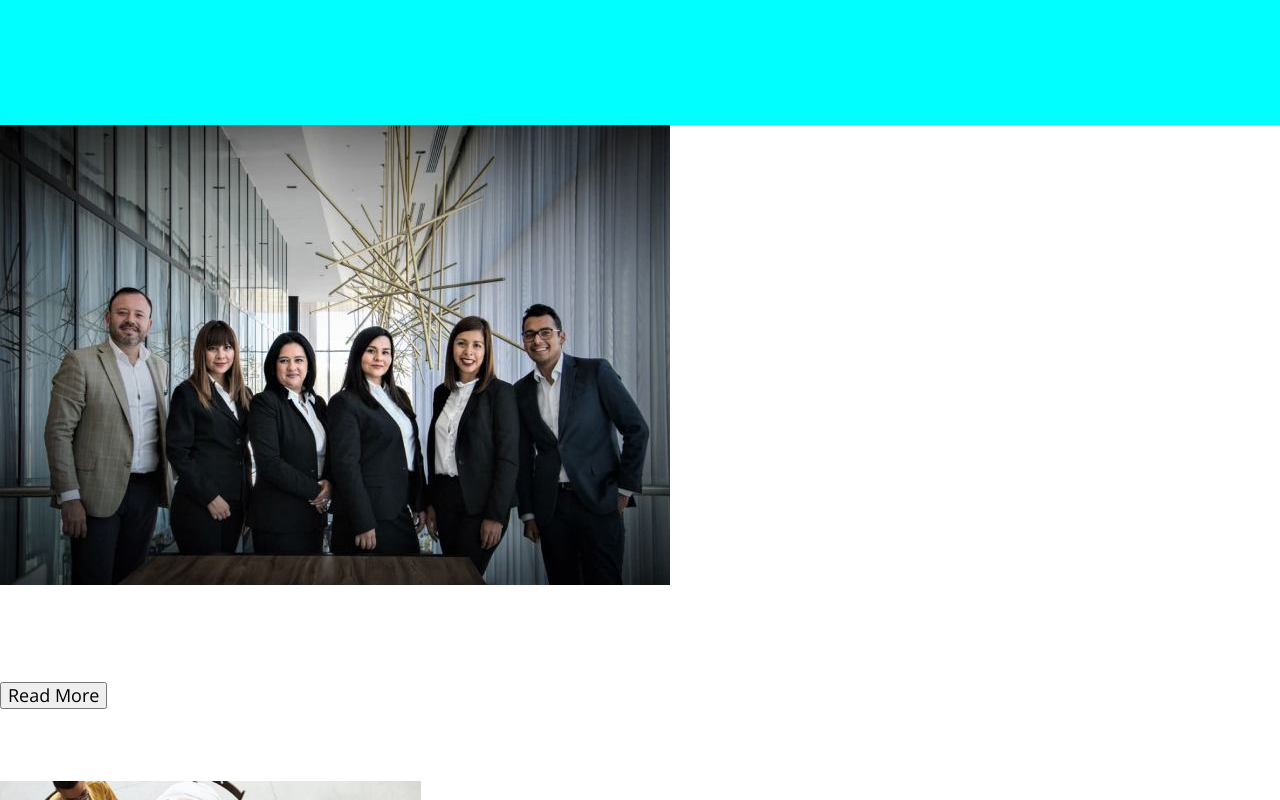
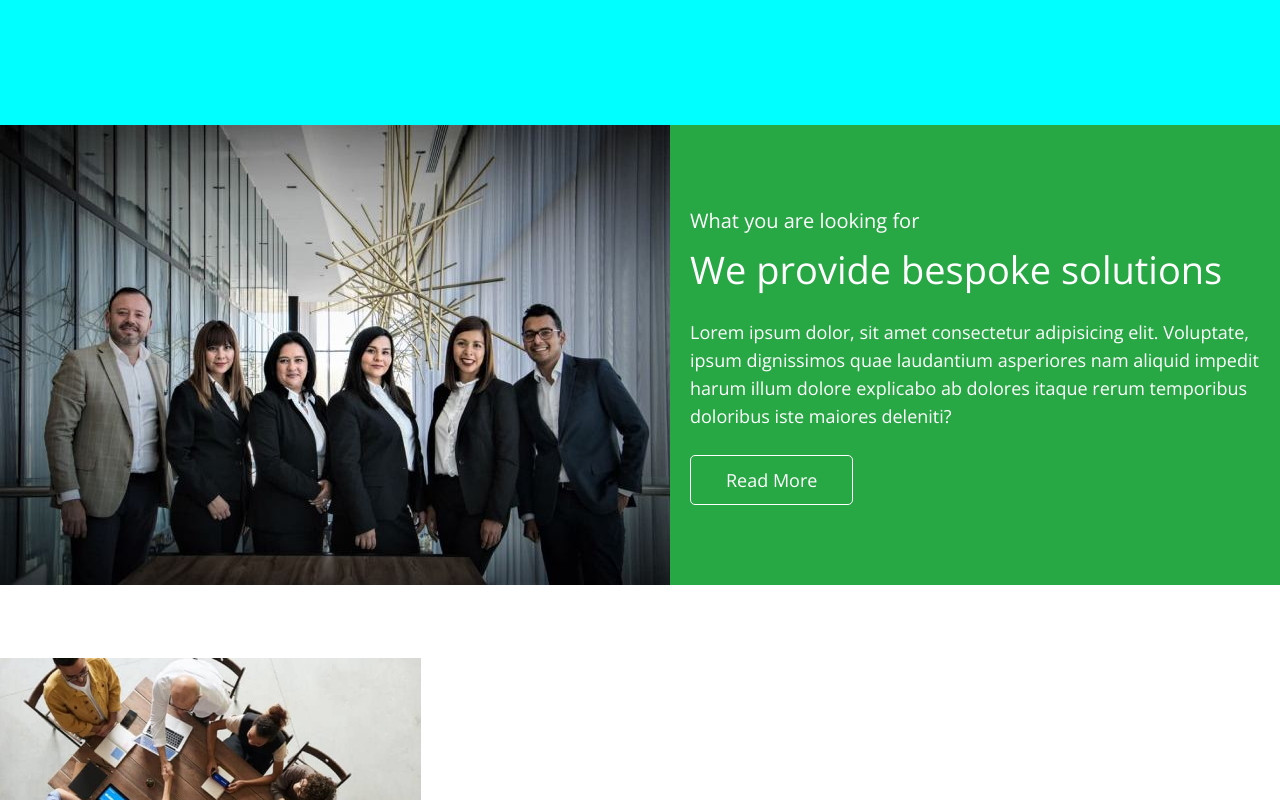
Before and after one commit to kashirin-olexsandr/blended-97-9-10, a plain HTML site: page index.html in a window 1280 px wide. Shown: the part 700-1500 px from the top of the page. Drawn offline with nearby package versions, Linux system fonts and the light colour scheme.

Commit message:
add style section 2(our team)

```diff
--- a/css/styles.css
+++ b/css/styles.css
@@ -19,6 +19,11 @@ ul {
     margin-top: 0;
     margin-bottom: 0;
     padding-left: 0;
+}
+
+img{
+    display: block;
+    max-width: 100%;
 }
 
 a {
@@ -99,3 +104,52 @@ a {
     padding: 10px 28px;
     margin: 0 auto;
 }
+
+.section-our-team {
+    background: #28A745;
+}
+
+.container-our-team {
+    display: flex;
+}
+
+.container-img {
+    flex-shrink: 0;
+}
+
+.team-img {}
+
+
+.container-description {
+    padding: 80px 64px 80px 20px;
+}
+
+.team-subtitle {
+    margin-bottom: 8px;
+    font-size: 20px;
+    font-weight: 400;
+    line-height: 1.647;
+}
+
+.team-title {
+    margin-bottom: 24px;
+    font-size: 38px;
+        font-weight: 300;
+        line-height: 1.26;
+}
+
+.team-text{
+    margin-bottom: 24px;
+    font-weight: 400;
+    line-height: 1.56;
+}
+
+.button-our-team {
+    padding: 10px 35px;
+    background-color: #28A745;
+    border: 1px solid #fff;
+    border-radius: 5px;
+    color: #fff;
+    line-height: 1.56;
+
+}
--- a/index.html
+++ b/index.html
@@ -47,22 +47,28 @@
         </div>
       </section>
       <!-- Section about our team -->
-      <section>
-        <img
+      <section class="section-our-team">
+        <div class="container container-our-team">
+          <div class="container-img">
+            <img class="team-img"
               src="./images/ourteam.jpg"
               alt="Our Team"
               width="670"
               height="460"
             />
-        <p>What you are looking for</p>
-        <h2>We provide bespoke solutions</h2>
-        <p>
-          Lorem ipsum dolor, sit amet consectetur adipisicing elit. Voluptate,
-          ipsum dignissimos quae laudantium asperiores nam aliquid impedit harum
-          illum dolore explicabo ab dolores itaque rerum temporibus doloribus
-          iste maiores deleniti?
+          </div>
+          <div class="container-description">
+            <p class="team-subtitle">What you are looking for</p>
+            <h2 class="team-title">We provide bespoke solutions</h2>
+            <p class="team-text">
+              Lorem ipsum dolor, sit amet consectetur adipisicing elit.
+              Voluptate, ipsum dignissimos quae laudantium asperiores nam
+              aliquid impedit harum illum dolore explicabo ab dolores itaque
+              rerum temporibus doloribus iste maiores deleniti?
             </p>
-        <button type="button">Read More</button>
+            <button type="button" class="button-our-team">Read More</button>
+          </div>
+        </div>
       </section>
       <!--What we do-->
       <section>
```
Lines whose indentation alone changed are shown as unchanged.
